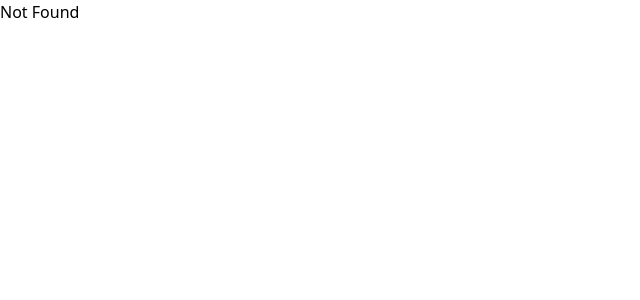
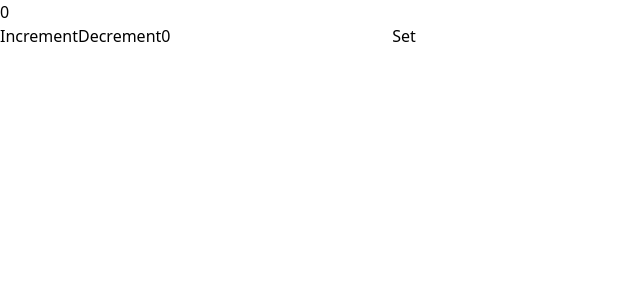
Before and after one commit to masbagaspn/learn-automation-unit-testing, a React (Vite) app: page /counter in a window 1280 px wide. Shown: the top 300 px of the page, without its empty margins (0-640 px from the left). Built offline with nearby package versions, Linux system fonts and the light colour scheme.

Commit message:
feat: testing keyboard interactions

```diff
--- a/src/App.tsx
+++ b/src/App.tsx
@@ -1,11 +1,13 @@
 import { BrowserRouter as Router, Route, Routes } from 'react-router-dom';
 import NotFound from './pages/NotFound';
-import { Application } from './components/application/application';
+import { Counter } from './components/counter/Counter';
+import { Application } from './components/application/Application';
 
 export function App() {
   return (
     <Routes>
       <Route path="/" element={<Application />} />
+      <Route path="/counter" element={<Counter />} />
       <Route path="*" element={<NotFound />} />
     </Routes>
   );
--- a/src/components/counter/Counter.tsx
+++ b/src/components/counter/Counter.tsx
@@ -2,12 +2,20 @@
 
 export const Counter = () => {
   const [count, setCount] = useState(0);
+  const [amount, setAmount] = useState(0);
 
   return (
     <div>
       <h1>{count}</h1>
       <button onClick={() => setCount((count) => count + 1)}>Increment</button>
       <button onClick={() => setCount((count) => count - 1)}>Decrement</button>
+      <input
+        type="number"
+        name="amount"
+        value={amount}
+        onChange={(e) => setAmount(parseInt(e.target.value))}
+      />
+      <button onClick={() => setCount(amount)}>Set</button>
     </div>
   );
 };
```
Also changed, not shown: 1 other file (tests, documents, lock files or other folders).
